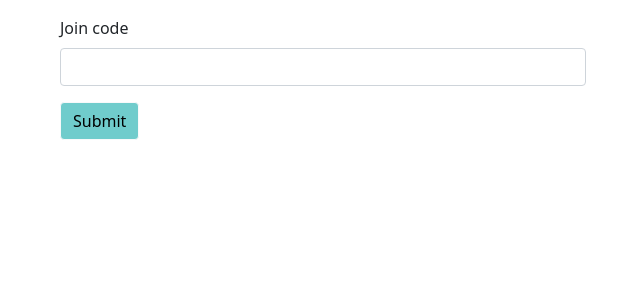
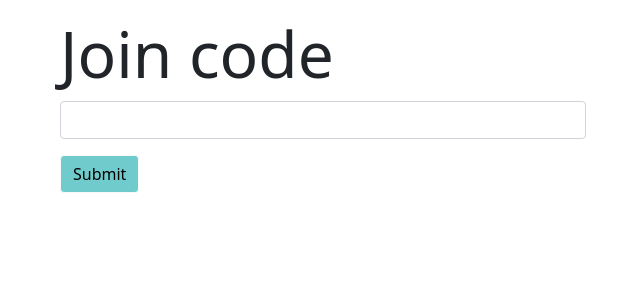
Before and after one commit to annaernst/SoundHouse, a Flask app: page /join in a window 1280 px wide. Shown: the part 57-357 px from the top of the page, without its empty margins (317-957 px from the left). Run offline with Flask 2, Linux system fonts and the light colour scheme.

Commit message:
Update join.html

```diff
--- a/app/templates/join.html
+++ b/app/templates/join.html
@@ -39,8 +39,8 @@
     <!--FORM-->
     <form class="container responsive">
         <div class="my-3">
-          <label for="exampleInputPassword1" class="form-label">Join code</label>
-          <input type="password" class="form-control" id="exampleInputPassword1">
+          <label for="exampleInputPassword1" class="form-label display-3">Join code</label>
+          <input type="text" class="form-control" id="exampleInputPassword1">
         </div>
         <button type="submit" class="btn btn-light submit-btn">Submit</button>
     </form>
```
